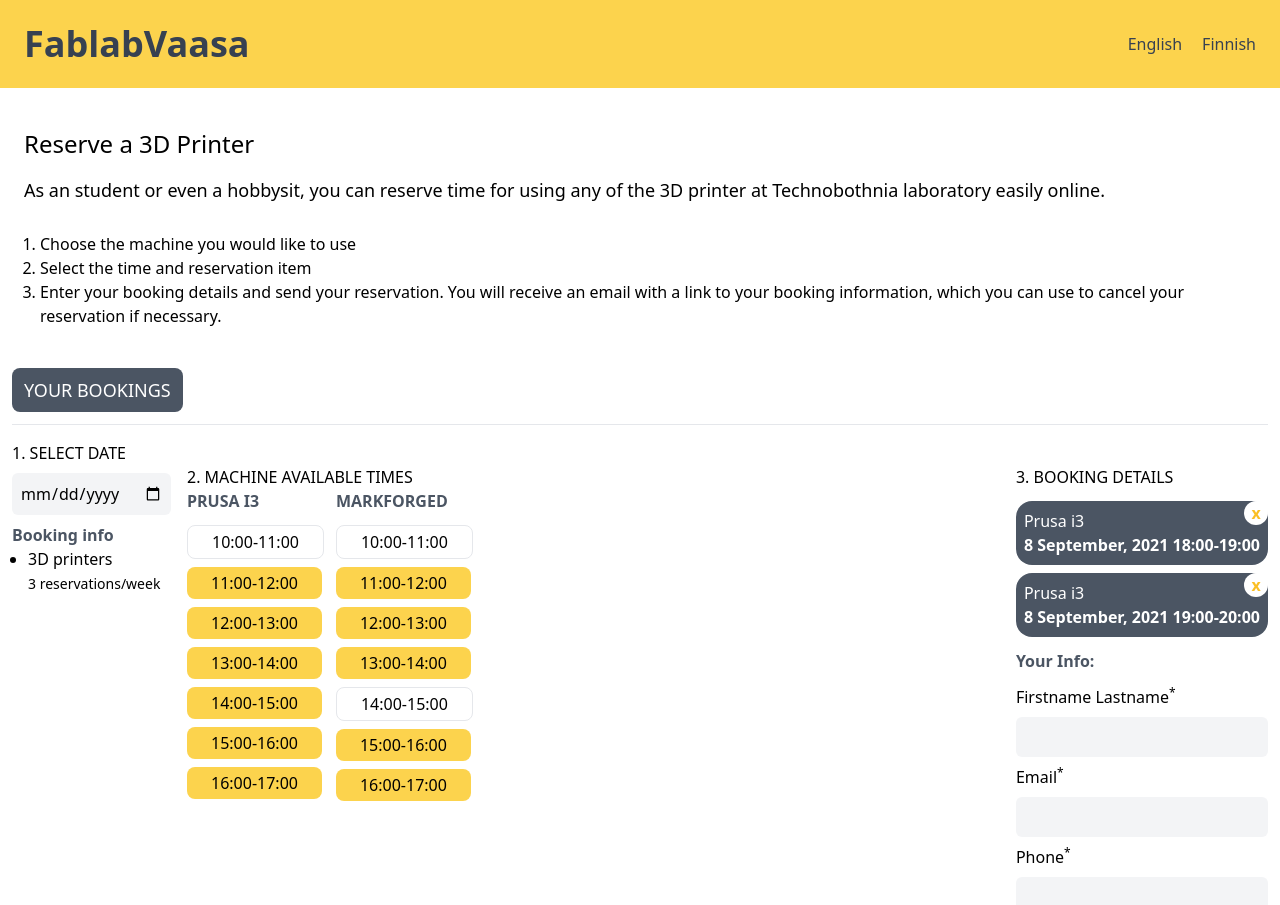
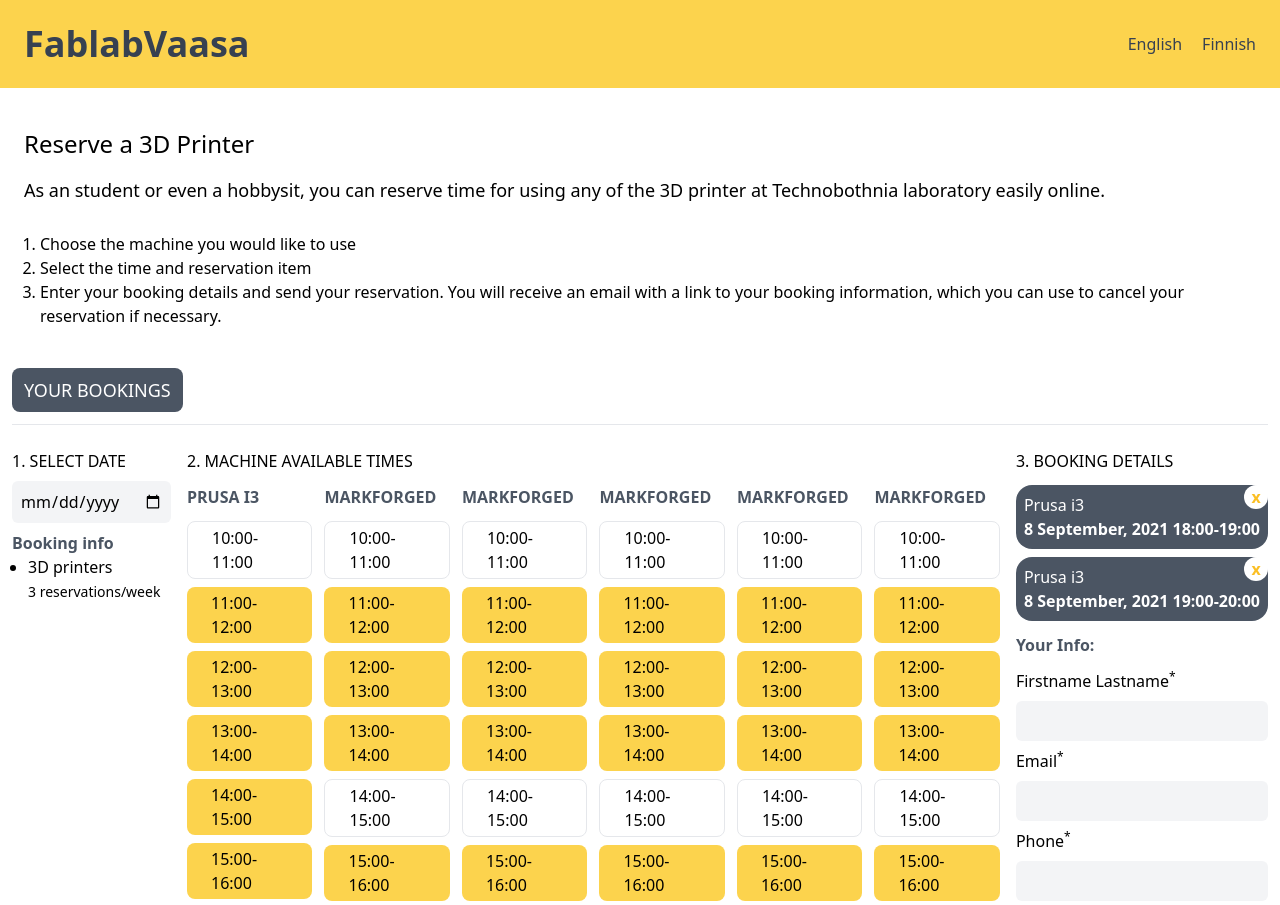
Before and after one commit to Sulaymon333/fablab-vaasa, a Next.js app: page /en/reserve-machine in a window 1280 px wide. Shown: the top 905 px of the page. Built offline with nearby package versions, Linux system fonts and the light colour scheme.

Commit message:
fixed scroll bar

```diff
--- a/components/Booking.js
+++ b/components/Booking.js
@@ -5,7 +5,7 @@ const Booking = () => {
                 Your bookings
             </h1>
             <hr className="my-3" />
-            <section className="flex flex-wrap gap-1 mt-4 space-y-6">
+            <section className="flex flex-wrap gap-1 mt-6 space-y-6 md:space-y-0">
                 <article>
                     <h2 className="uppercase font-md">1. select date</h2>
                     <input type="date" name="" id="" className="p-2 my-2 bg-gray-100 rounded-md" />
@@ -19,8 +19,8 @@ const Booking = () => {
                     </ul>
                 </article>
                 <article className="flex flex-col flex-1 px-0 md:px-3">
-                    <h2 className="uppercase font-md">2. Machine available times</h2>
-                    <div className="flex gap-3">
+                    <h2 className="mb-3 uppercase font-md">2. Machine available times</h2>
+                    <div className="flex max-w-md space-x-3 overflow-scroll sm:max-w-full scrollbar-hide">
                         <div>
                             <h3 className="mb-3 font-bold text-gray-600 uppercase">Prusa i3</h3>
                             <ul className="flex flex-col items-start space-y-2">
@@ -31,6 +31,70 @@ const Booking = () => {
                                 <li className="inline-block px-6 py-1 bg-yellow-300 rounded-lg">12:00-13:00</li>
                                 <li className="inline-block px-6 py-1 bg-yellow-300 rounded-lg">13:00-14:00</li>
                                 <li className="inline-block px-6 py-1 bg-yellow-300 rounded-lg">14:00-15:00</li>
+                                <li className="inline-block px-6 py-1 bg-yellow-300 rounded-lg">15:00-16:00</li>
+                                <li className="inline-block px-6 py-1 bg-yellow-300 rounded-lg">16:00-17:00</li>
+                            </ul>
+                        </div>
+                        <div>
+                            <h3 className="mb-3 font-bold text-gray-600 uppercase">Markforged</h3>
+                            <ul className="flex flex-col items-start space-y-2">
+                                <li className="inline-block px-6 py-1 border border-gray-200 rounded-lg justify-self-start">
+                                    10:00-11:00
+                                </li>
+                                <li className="inline-block px-6 py-1 bg-yellow-300 rounded-lg">11:00-12:00</li>
+                                <li className="inline-block px-6 py-1 bg-yellow-300 rounded-lg">12:00-13:00</li>
+                                <li className="inline-block px-6 py-1 bg-yellow-300 rounded-lg">13:00-14:00</li>
+                                <li className="inline-block px-6 py-1 border border-gray-200 rounded-lg">
+                                    14:00-15:00
+                                </li>
+                                <li className="inline-block px-6 py-1 bg-yellow-300 rounded-lg">15:00-16:00</li>
+                                <li className="inline-block px-6 py-1 bg-yellow-300 rounded-lg">16:00-17:00</li>
+                            </ul>
+                        </div>
+                        <div>
+                            <h3 className="mb-3 font-bold text-gray-600 uppercase">Markforged</h3>
+                            <ul className="flex flex-col items-start space-y-2">
+                                <li className="inline-block px-6 py-1 border border-gray-200 rounded-lg justify-self-start">
+                                    10:00-11:00
+                                </li>
+                                <li className="inline-block px-6 py-1 bg-yellow-300 rounded-lg">11:00-12:00</li>
+                                <li className="inline-block px-6 py-1 bg-yellow-300 rounded-lg">12:00-13:00</li>
+                                <li className="inline-block px-6 py-1 bg-yellow-300 rounded-lg">13:00-14:00</li>
+                                <li className="inline-block px-6 py-1 border border-gray-200 rounded-lg">
+                                    14:00-15:00
+                                </li>
+                                <li className="inline-block px-6 py-1 bg-yellow-300 rounded-lg">15:00-16:00</li>
+                                <li className="inline-block px-6 py-1 bg-yellow-300 rounded-lg">16:00-17:00</li>
+                            </ul>
+                        </div>
+                        <div>
+                            <h3 className="mb-3 font-bold text-gray-600 uppercase">Markforged</h3>
+                            <ul className="flex flex-col items-start space-y-2">
+                                <li className="inline-block px-6 py-1 border border-gray-200 rounded-lg justify-self-start">
+                                    10:00-11:00
+                                </li>
+                                <li className="inline-block px-6 py-1 bg-yellow-300 rounded-lg">11:00-12:00</li>
+                                <li className="inline-block px-6 py-1 bg-yellow-300 rounded-lg">12:00-13:00</li>
+                                <li className="inline-block px-6 py-1 bg-yellow-300 rounded-lg">13:00-14:00</li>
+                                <li className="inline-block px-6 py-1 border border-gray-200 rounded-lg">
+                                    14:00-15:00
+                                </li>
+                                <li className="inline-block px-6 py-1 bg-yellow-300 rounded-lg">15:00-16:00</li>
+                                <li className="inline-block px-6 py-1 bg-yellow-300 rounded-lg">16:00-17:00</li>
+                            </ul>
+                        </div>
+                        <div>
+                            <h3 className="mb-3 font-bold text-gray-600 uppercase">Markforged</h3>
+                            <ul className="flex flex-col items-start space-y-2">
+                                <li className="inline-block px-6 py-1 border border-gray-200 rounded-lg justify-self-start">
+                                    10:00-11:00
+                                </li>
+                                <li className="inline-block px-6 py-1 bg-yellow-300 rounded-lg">11:00-12:00</li>
+                                <li className="inline-block px-6 py-1 bg-yellow-300 rounded-lg">12:00-13:00</li>
+                                <li className="inline-block px-6 py-1 bg-yellow-300 rounded-lg">13:00-14:00</li>
+                                <li className="inline-block px-6 py-1 border border-gray-200 rounded-lg">
+                                    14:00-15:00
+                                </li>
                                 <li className="inline-block px-6 py-1 bg-yellow-300 rounded-lg">15:00-16:00</li>
                                 <li className="inline-block px-6 py-1 bg-yellow-300 rounded-lg">16:00-17:00</li>
                             </ul>
--- a/package.json
+++ b/package.json
@@ -8,7 +8,8 @@
   "dependencies": {
     "next": "latest",
     "react": "^17.0.2",
-    "react-dom": "^17.0.2"
+    "react-dom": "^17.0.2",
+    "tailwind-scrollbar-hide": "^1.0.3"
   },
   "devDependencies": {
     "autoprefixer": "^10.3.4",
--- a/tailwind.config.js
+++ b/tailwind.config.js
@@ -9,5 +9,5 @@ module.exports = {
     variants: {
         extend: {},
     },
-  plugins: [],
-}
+    plugins: [require('tailwind-scrollbar-hide')],
+};
```
Also changed, not shown: 1 other file (tests, documents, lock files or other folders). Lines whose indentation alone changed are shown as unchanged.
